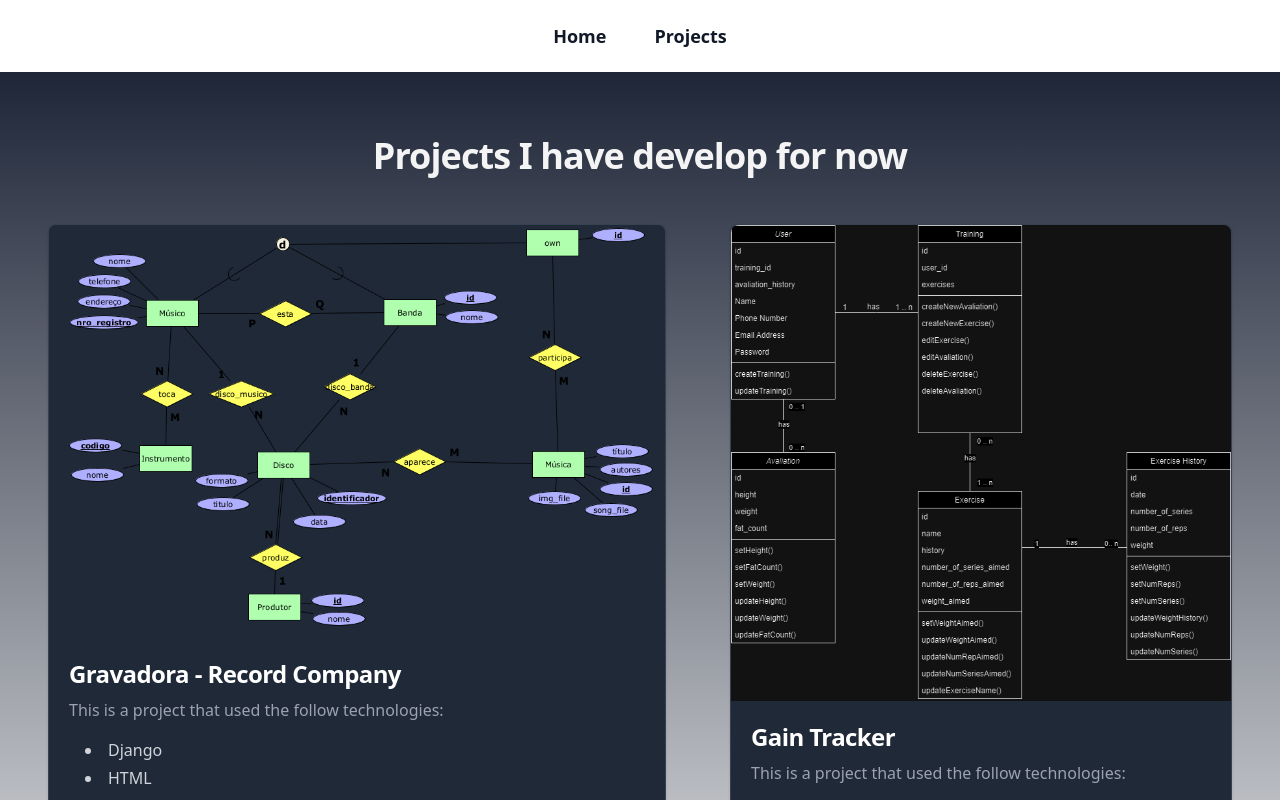
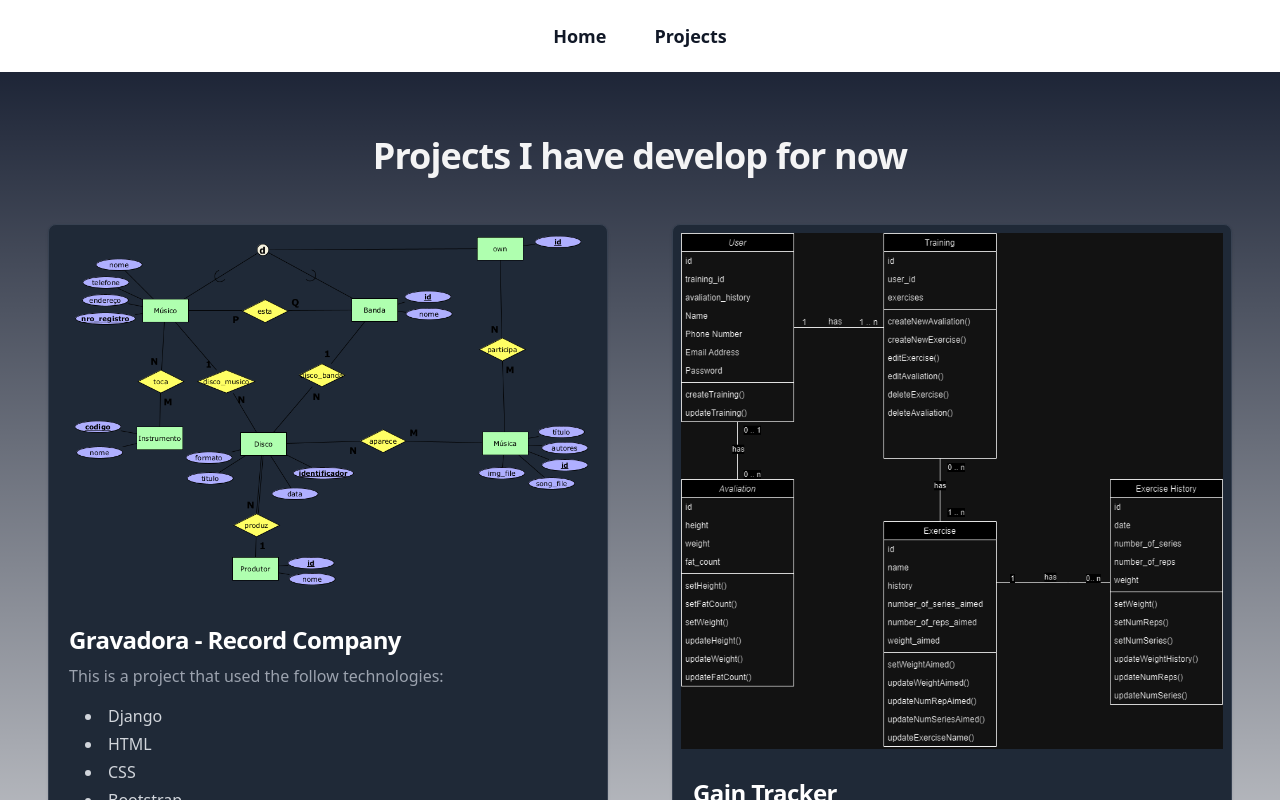
Before and after one commit to Stuepp/portifolio, a Next.js app: page /projects in a window 1280 px wide. Shown: the top 800 px of the page. Built offline with nearby package versions, Linux system fonts and the light colour scheme.

Commit message:
mudança no tamanho da imagem

```diff
--- a/src/app/components/Card.js
+++ b/src/app/components/Card.js
@@ -14,7 +14,7 @@ export default function Card({title, subtitle, img, link, gitlink, techs}){
     <div>
       <div className="w-sm border rounded-lg shadow bg-gray-800 border-gray-700 m-4">
           <Link href={link}>
-            <Image src={img} width={700} height={500} alt='Gravadora diagram' className='rounded-t-lg w-full' />
+            <Image src={img} width={600} height={500} alt='Gravadora diagram' className=' p-2 rounded-lg' />
           </Link>
           <div className="p-5">
             <Link href={link} className="text-sm font-semibold leading-6 text-gray-900">
```
